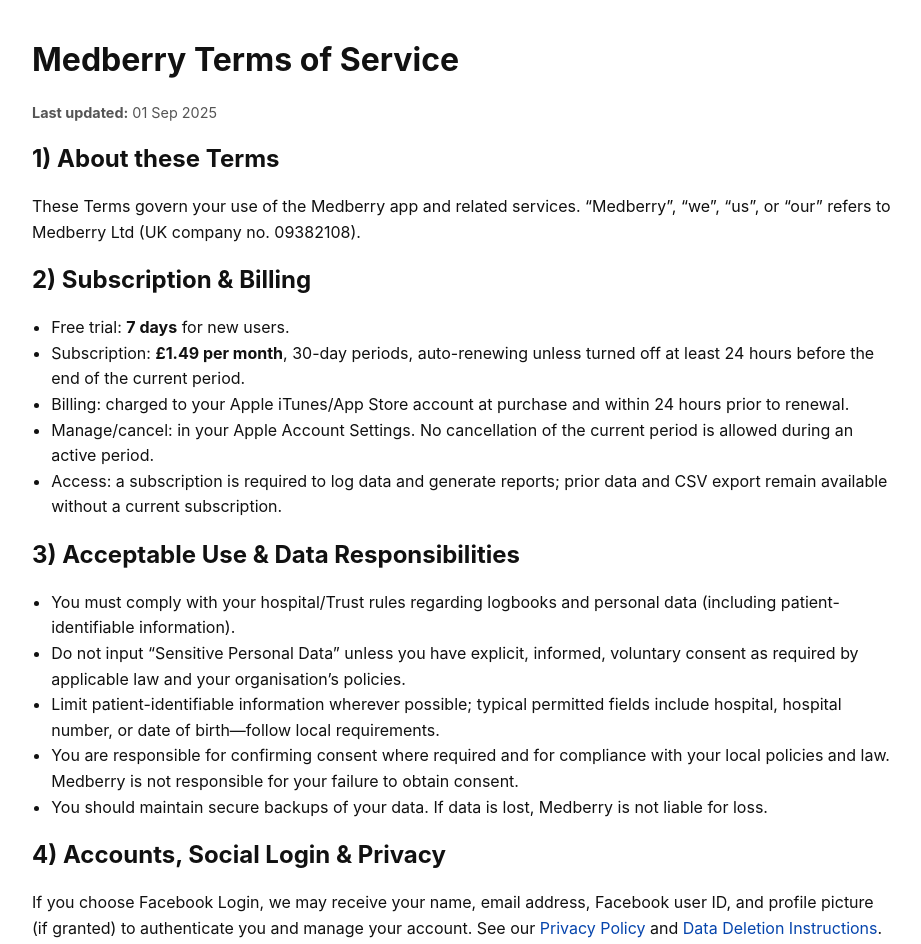
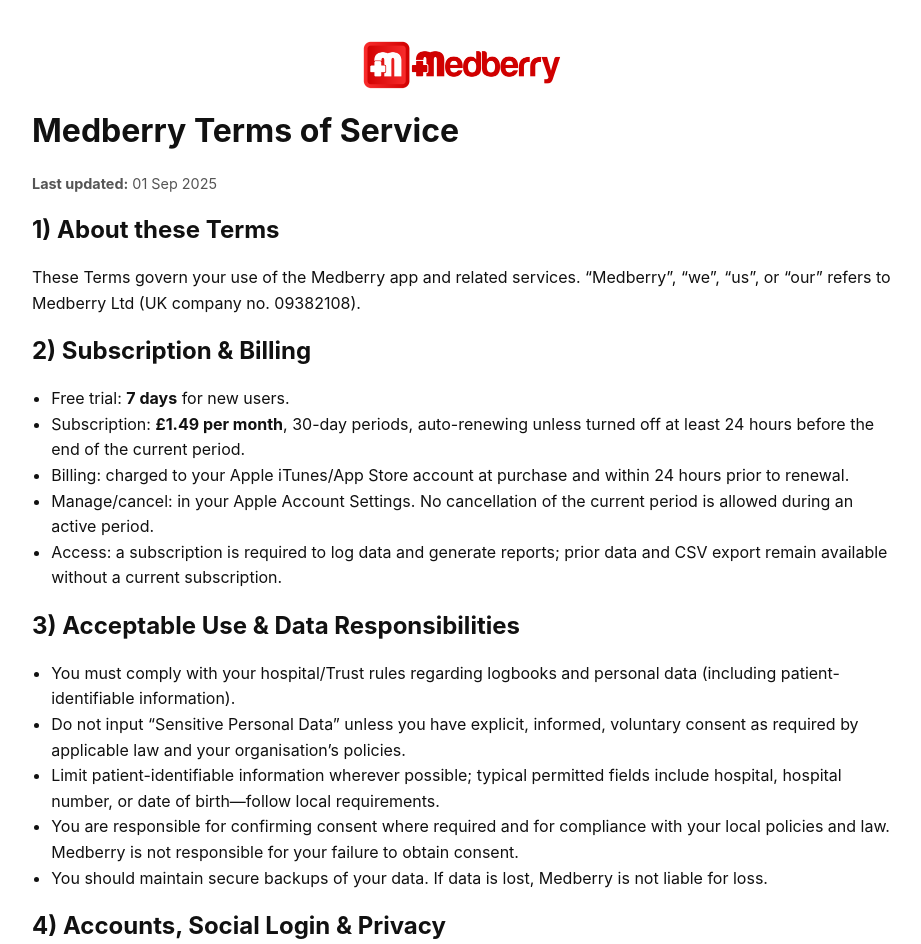
Before and after one commit to medberry-co/privacy, a plain HTML site: page terms.html in a window 1280 px wide. Shown: the top 944 px of the page, without its empty margins (178-1099 px from the left). Drawn offline with Linux system fonts and the light colour scheme.

Commit message:
Update terms.html

```diff
--- a/terms.html
+++ b/terms.html
@@ -25,6 +25,10 @@
   </style>
 </head>
 <body>
+
+<img src="logo.png" alt="Medberry Logo"
+     style="max-width:200px; display:block; margin:0 auto 20px;">
+
   <h1>Medberry Terms of Service</h1>
   <p class="muted"><strong>Last updated:</strong> 01 Sep 2025</p>
 
```
